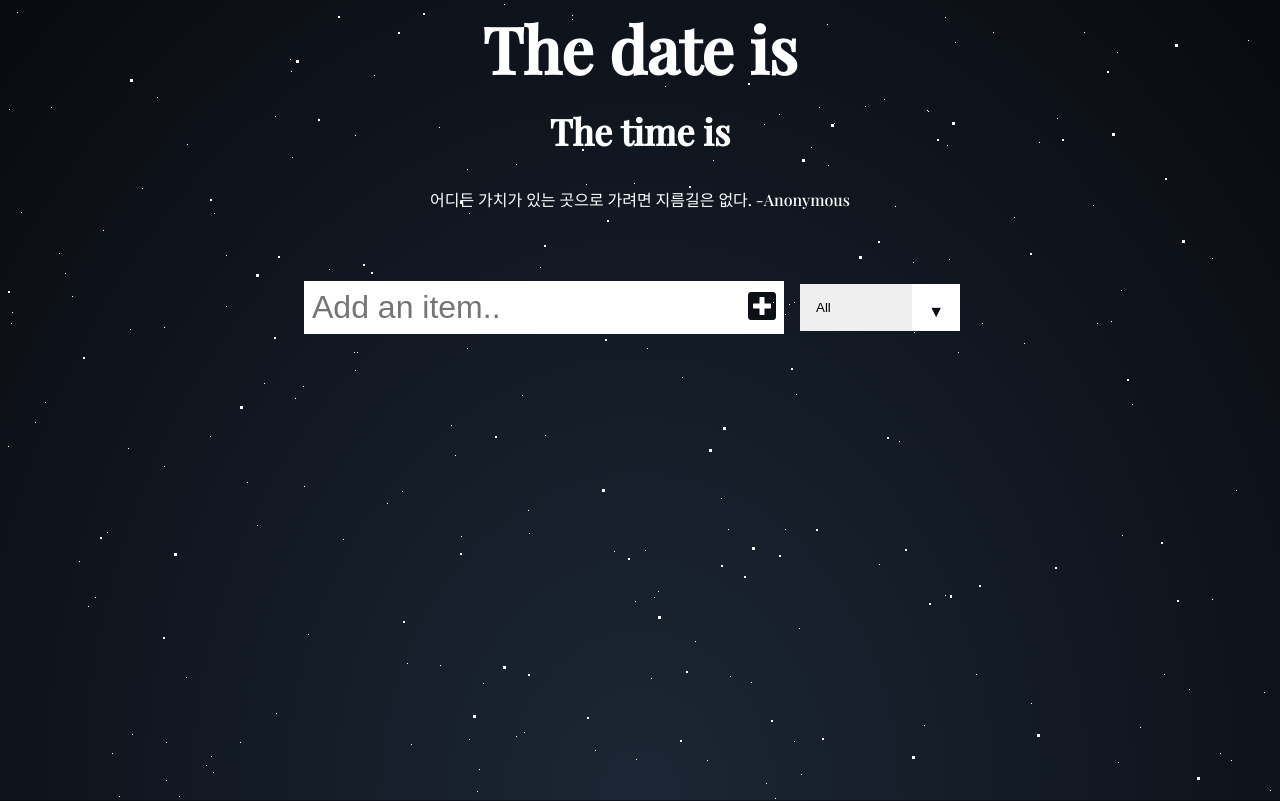
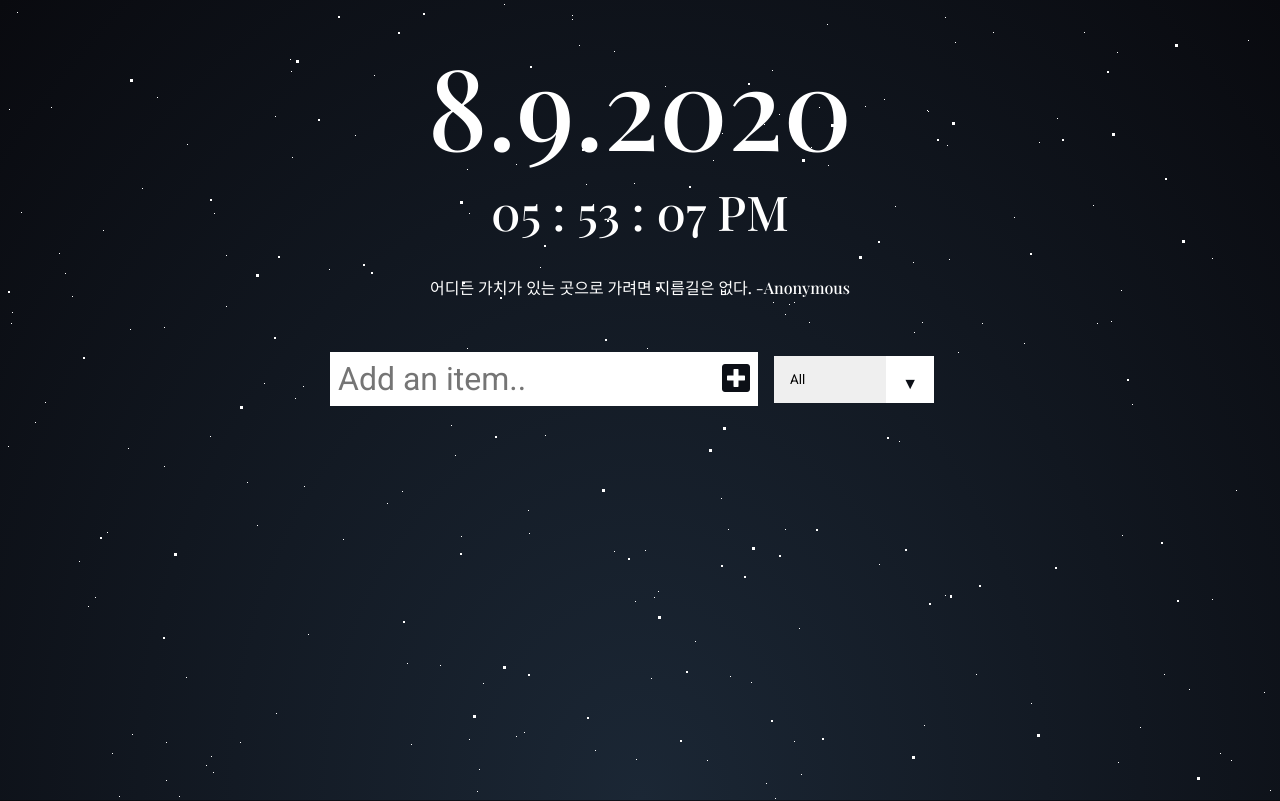
Before and after one commit to ev-98/list-app, a plain HTML site: page index.html in a window 1280 px wide. Shown: the top 801 px of the page. Drawn offline with nearby package versions, Linux system fonts and the light colour scheme.

Commit message:
added date and time

```diff
--- a/app.js
+++ b/app.js
@@ -1,5 +1,7 @@
 //Selectors
-let quoteBox = document.getElementById("quote-display")
+let dateBox = document.getElementById("date-display");
+let timeBox = document.getElementById("time-display");
+let quoteBox = document.getElementById("quote-display");
 const todoInput = document.querySelector('.todo-input');
 const todoButton = document.querySelector('.todo-button');
 const todoList = document.querySelector('.todo-list');
@@ -8,6 +10,8 @@ const filterOption = document.querySelector('.filter-todo');
 //Event listeners
 
 //generates new random quote on page load
+document.addEventListener('DOMContentLoaded', displayDate);
+document.addEventListener('DOMContentLoaded', displayClock);
 document.addEventListener('DOMContentLoaded', getQuote);
 document.addEventListener('DOMContentLoaded', getTodos);
 todoButton.addEventListener('click', addTodo);
@@ -166,9 +170,46 @@ function removeLocalTodos(todo){
     localStorage.setItem("todos", JSON.stringify(todos));
 }
 
+function displayDate(){
+
+    var today = new Date();
+
+     //for date
+     var month = today.getMonth() + 1;
+     var date = today.getDate();
+     var year = today.getFullYear();
+
+     //displaying date
+     let cur_date = `${month}.${date}.${year}`;
+     console.log(cur_date);
+     dateBox.innerHTML = cur_date;
+}
+function displayClock(){
+
+    var rtClock = new Date();
+
+    //for time
+    var hours = rtClock.getHours();
+    var minutes = rtClock.getMinutes();
+    var seconds = rtClock.getSeconds();
+
+    //AM PM calculation
+    var amPm = (hours < 12) ? "AM" : "PM";
+    hours = (hours > 12) ? hours - 12: hours;
+
+    //formatting time
+    hours = ("0" + hours).slice(-2);
+    minutes = ("0" + minutes).slice(-2);
+    seconds = ("0" + seconds).slice(-2);
+
+    //displaying time
+    var cur_time = hours + "  :  " + minutes + "  :  " + seconds + " " + amPm;
+    timeBox.innerHTML = cur_time;
+    var t = setTimeout(displayClock, 500);
+}
+
 function getQuote(){
     var randomQuote = quotes[Math.floor(Math.random()*quotes.length)];
-    console.log(randomQuote);
     quoteBox.innerHTML = randomQuote;
 }
 
--- a/index.html
+++ b/index.html
@@ -18,10 +18,10 @@
     </section>
     <!-- main site -->
     <header>
-        <h1>The date is</h1>
     </header>
-    <div class="time-display">
-        <h2>The time is</h2>
+    <div id="date-display">
+    </div>
+    <div id="time-display">
     </div>
     <div id = "quote-display">
     </div>
--- a/style.css
+++ b/style.css
@@ -20,11 +20,33 @@ header{
     color: white;
     min-height: 1vh;
     font-size:2rem;
+    text-align: center;
+    align-items:center;
 }
 
-.time-display{
+#date-display, #time-display, #quote-display{
+    display: flex;
+    justify-content: center;
+    align-items:center;
+    padding: 1rem;
+}
+
+#date-display{
     color: white;
-    font-size: 1.5rem;
+    margin: 0 auto;
+    max-width: 500px;
+    text-align: center;
+    font-size: 7rem;
+    padding-bottom: 0;
+}
+
+#time-display{
+    color: white;
+    margin: 0 auto;
+    max-width: 500px;
+    text-align: center;
+    font-size: 3rem;
+    padding-top: 0;
 }
 
 #quote-display{
@@ -32,13 +54,7 @@ header{
     margin: 0 auto;
     max-width: 500px;
     text-align: center;
-}
-
-.time-display, #quote-display{
-    display: flex;
-    justify-content: center;
-    align-items:center;
-    padding: 1rem;
+    padding-bottom: 0;
 }
 
 header, form{
@@ -56,6 +72,7 @@ form input, form button{
     font-size: 2rem;
     background: white;
     border: none;
+    font-family: 'Roboto', sans-serif;
 }
 
 form button{
@@ -135,6 +152,7 @@ select{
     appearance: none;
     outline: none;
     border: none;
+    font-family: 'Roboto', sans-serif;
 }
 
 .select{
```
